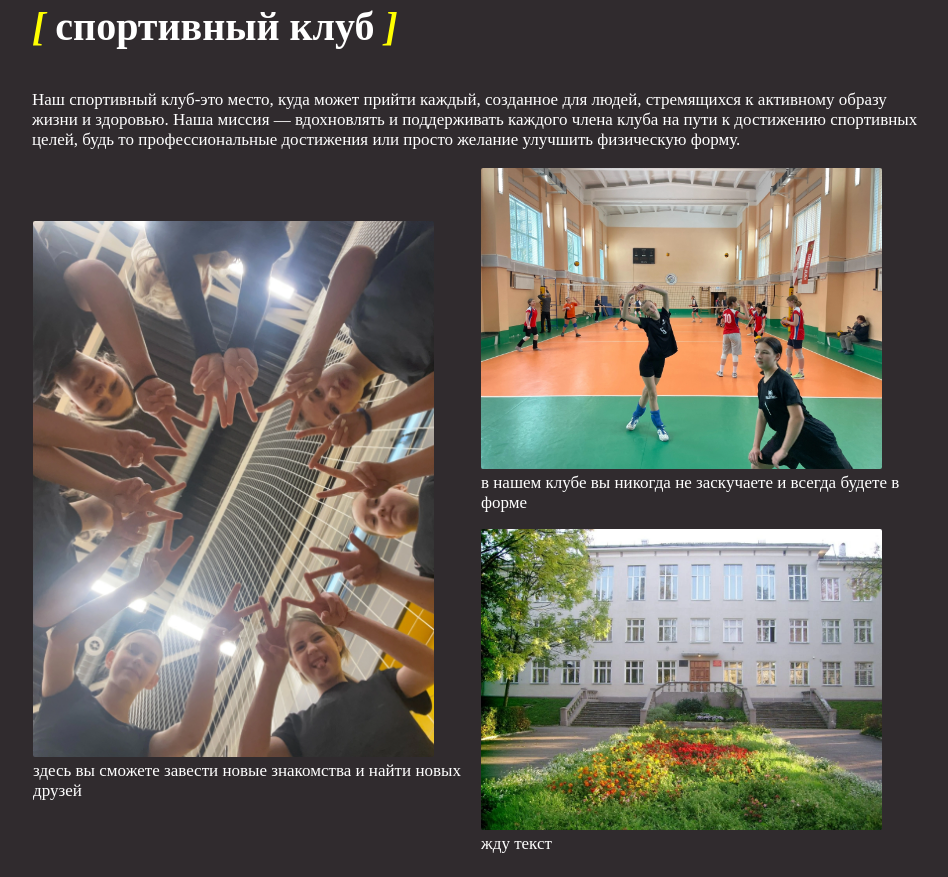
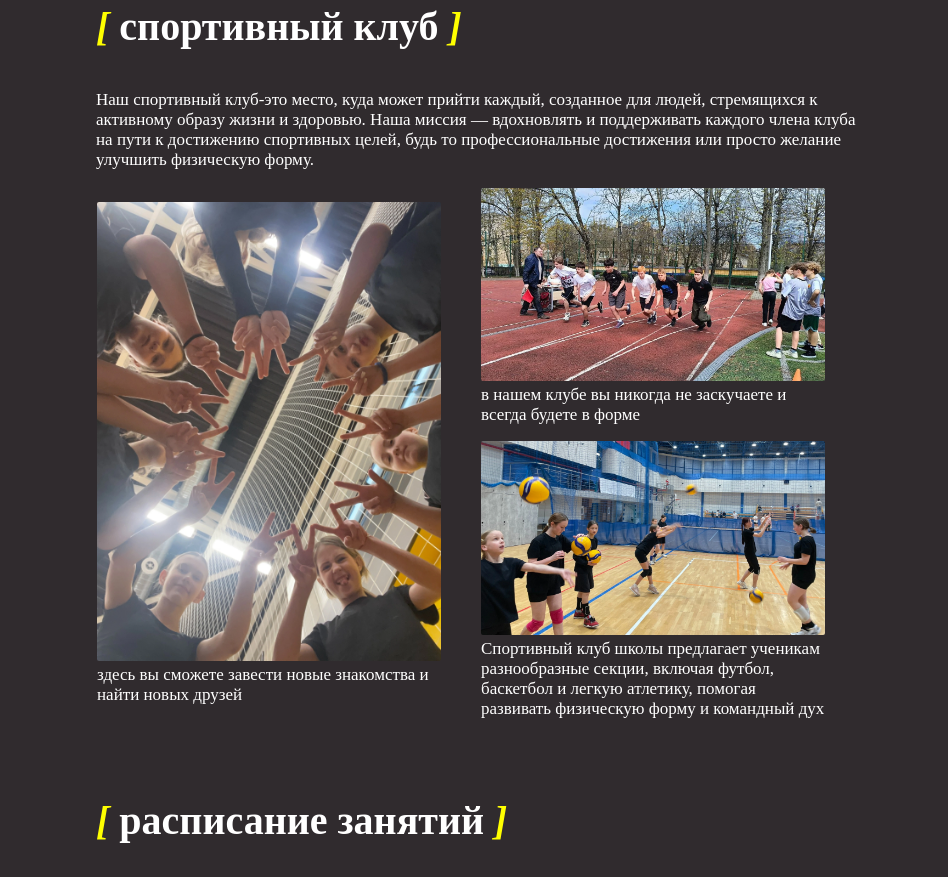
Before and after one commit to ini-qstm/kld-school43, a plain HTML site: page index.html in a window 1280 px wide. Shown: the part 1527-2404 px from the top of the page, without its empty margins (160-1108 px from the left). Drawn offline with Linux system fonts and the light colour scheme.

Commit message:
Правки (чуть-чуть)

```diff
--- a/index.html
+++ b/index.html
@@ -47,7 +47,7 @@
                 <div id="sliderContainer">
                     <div id="slider">
                         <div class="slider__img-container">
-                            <img class="slide" src="images/photo-43-school.webp" data-orientation="horizontal" alt="школа и че то там" loading="lazy">
+                            <img class="slide" src="images/photo-43-school.jpg" data-orientation="horizontal" alt="школа и че то там" loading="lazy">
                         </div>
                         <div class="slider__img-container">
                             <img class="slide" src="images/фото-команды-3.webp" data-orientation="vertical" alt="школа и че то там" loading="lazy">
@@ -144,15 +144,15 @@
                         <td>
                             <div>
                                 <div class="sport__img-container add-margin-bottom">
-                                    <img src="images/фото-команды-10.webp" alt="">
+                                    <img src="images/фото школы новое 3.webp" alt="">
                                     <div class="img-ps-text-container">
                                         <p class="no-margin">в нашем клубе вы никогда не заскучаете и всегда будете в форме</p>
                                     </div>
                                 </div>
                                 <div class="sport__img-container">
-                                    <img src="images/photo-43-school.webp" alt="">
+                                    <img src="images/фото школы новое 2.webp" alt="">
                                     <div class="img-ps-text-container">
-                                        <p class="no-margin">жду текст</p>
+                                        <p class="no-margin">Спортивный клуб школы предлагает ученикам разнообразные секции, включая футбол, баскетбол и легкую атлетику, помогая развивать физическую форму и командный дух</p>
                                     </div>
                                 </div>
                             </div>
@@ -395,7 +395,7 @@
         </div>
     </div>
     <footer>
-        <p>&nbsp;ну тут типа футер</p>
+        <!-- <p>&nbsp;ну тут типа футер</p> -->
     </footer>
     </main>
 </body>
--- a/main.css
+++ b/main.css
@@ -304,13 +304,16 @@ table tr{
     background-color: #44413879;
 }
 
-.sport__img-container img{
+.sport__img-container{
     max-width: 500px;
     width: 90%;
 }
-.section_about-sport-club{
+.sport__img-container img{
+    width: 100%;
+}
+/* .section_about-sport-club{
     padding: 0 15%;
-}
+} */
 
 .shedule table{
     width: 80%;
```
Also changed, not shown: images/photo-43-school.jpg (added), images/фото школы новое 2.webp (added), images/фото школы новое 3.webp (added).
